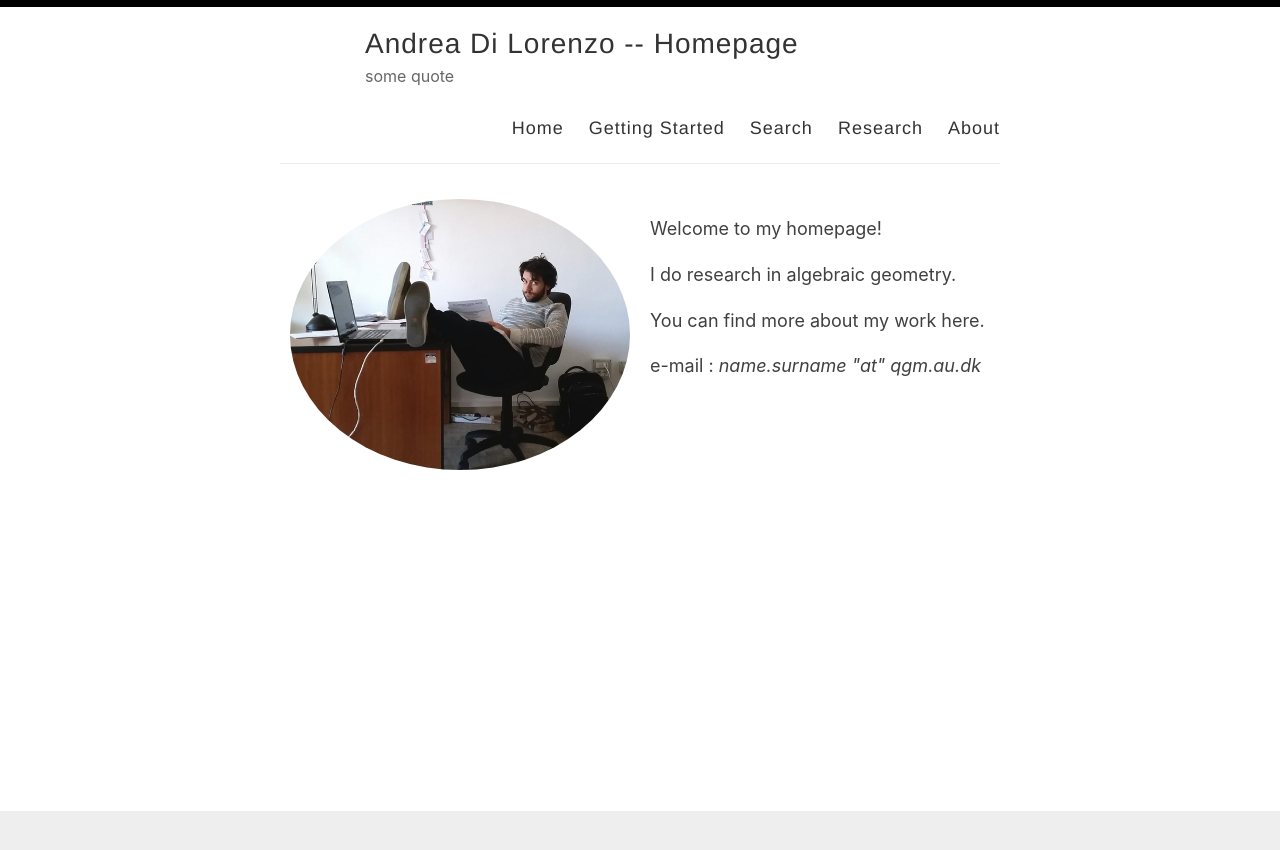
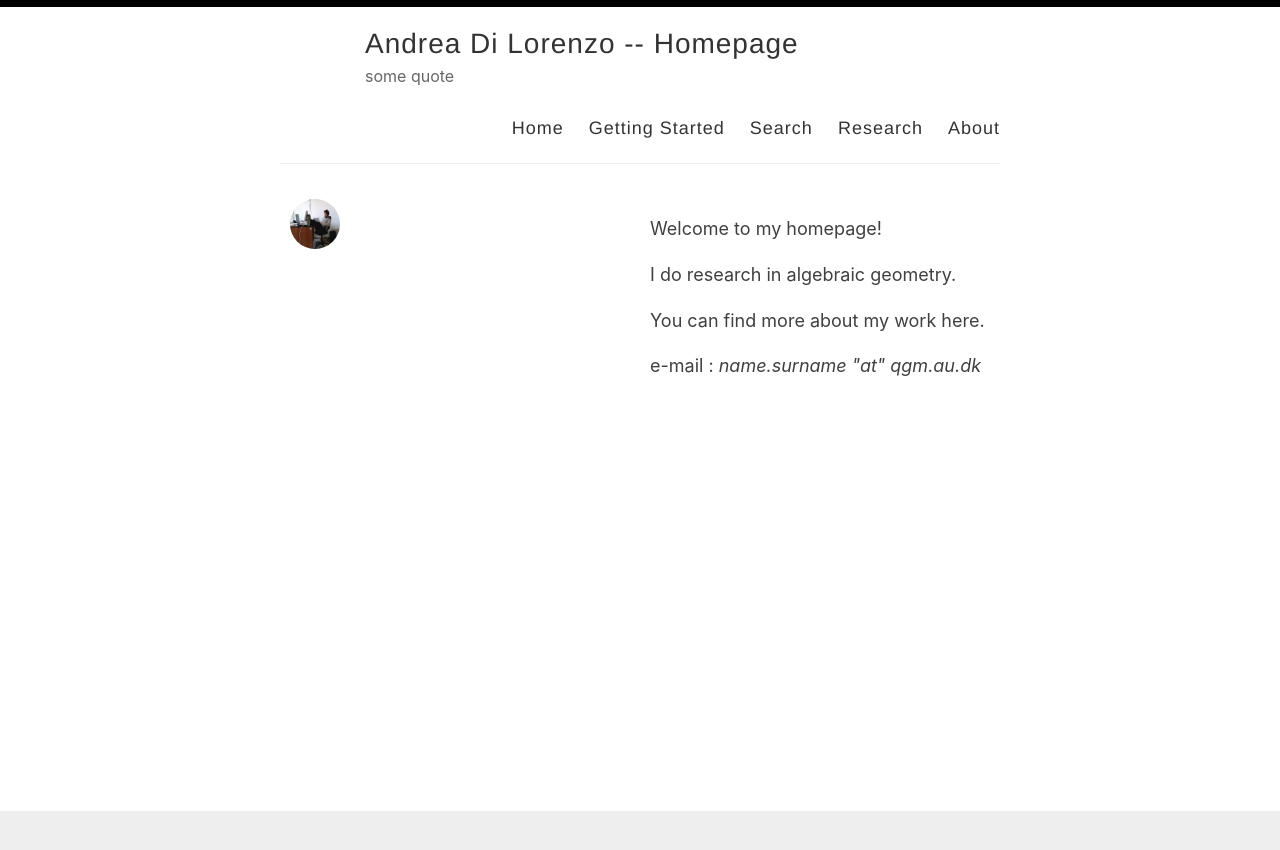
Before and after one commit to anddil/anddil.github.io, a Jekyll site: the page built from index.html, in a window 1280 px wide. Shown: the top 850 px of the page. Built offline with Jekyll 4.4.1, drawn with Linux system fonts in a browser that asks for light colours; the list of posts is cut into pages by our own code.

Commit message:
Update index.html

```diff
--- a/index.html
+++ b/index.html
@@ -24,6 +24,9 @@ layout: default
 
 /* To make the avatar img circular */
 .avatar {
+  vertical-align: middle;
+  width: 50px;
+  height: 50px;
   border-radius: 50%;
 }
 </style>
```
